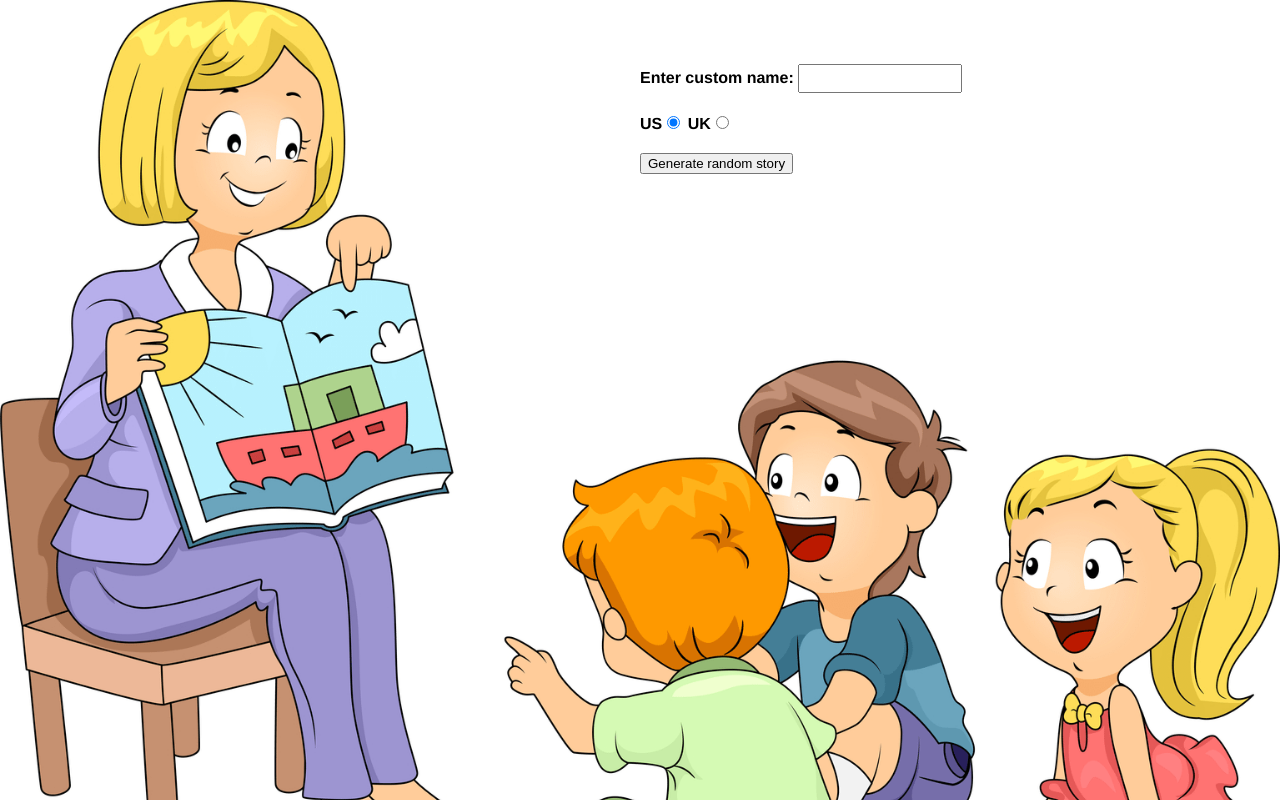
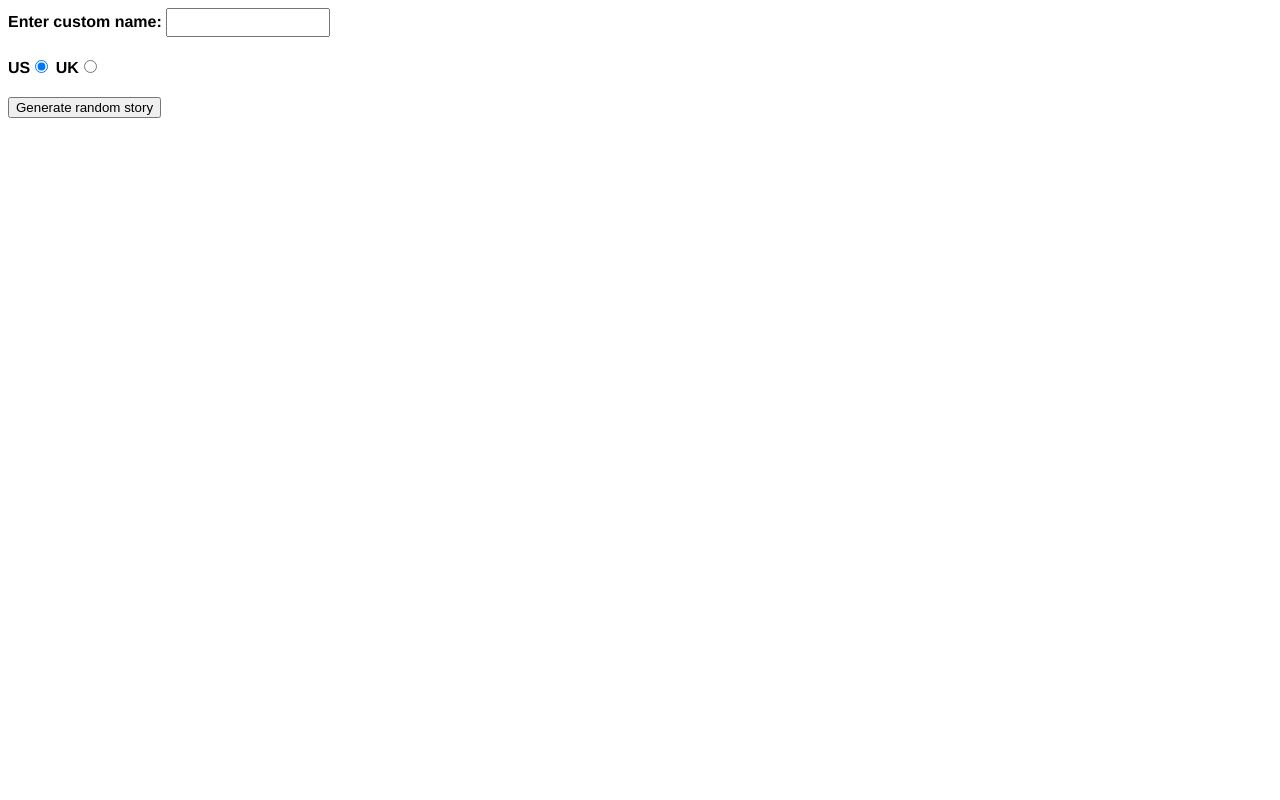
Before and after one commit to rhoC0de/sillyStoryGen, a plain HTML site: page index.html in a window 1280 px wide. Drawn offline with Linux system fonts and the light colour scheme.

Commit message:
Update index.html

```diff
--- a/index.html
+++ b/index.html
@@ -12,13 +12,13 @@
         body {
         font-family: helvetica, sans-serif;
         width: 350px;
-        margin-top: 5%;
+/*         margin-top: 5%;
         margin-left: 50%;
         background-image: url(/images/story-time.png);
         height: 100%;
         background-position: cover;
         background-repeat: no-repeat;
-        background-size: 100%;
+        background-size: 100%; */
         }
 
         label {
```
